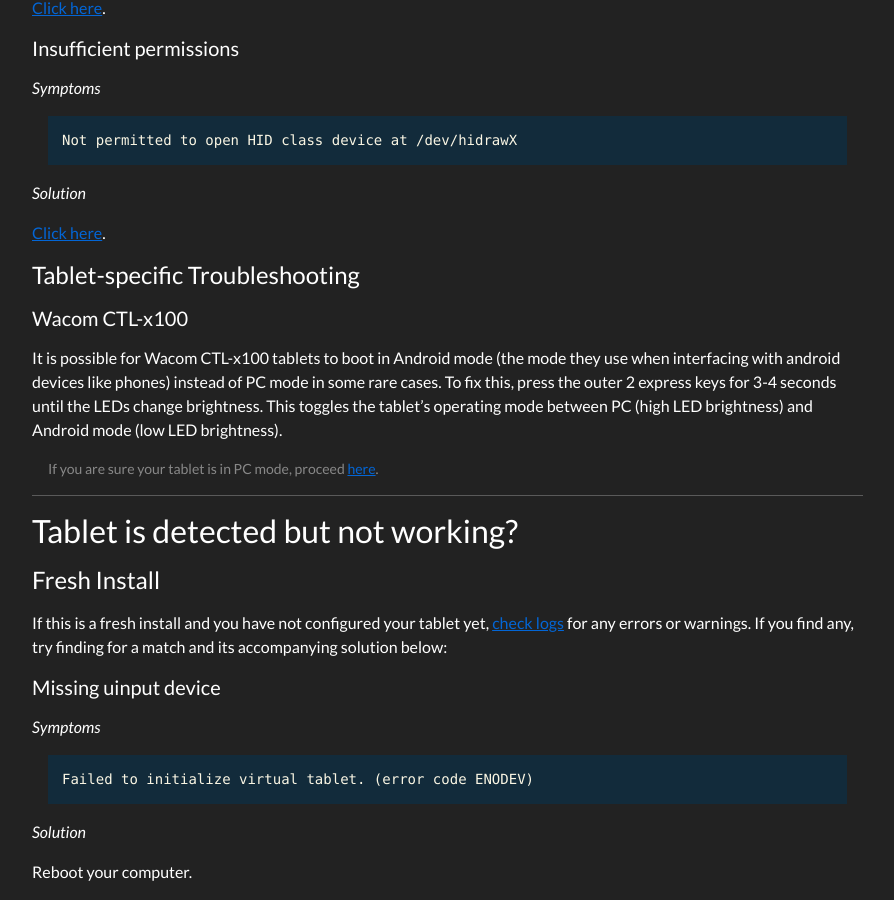
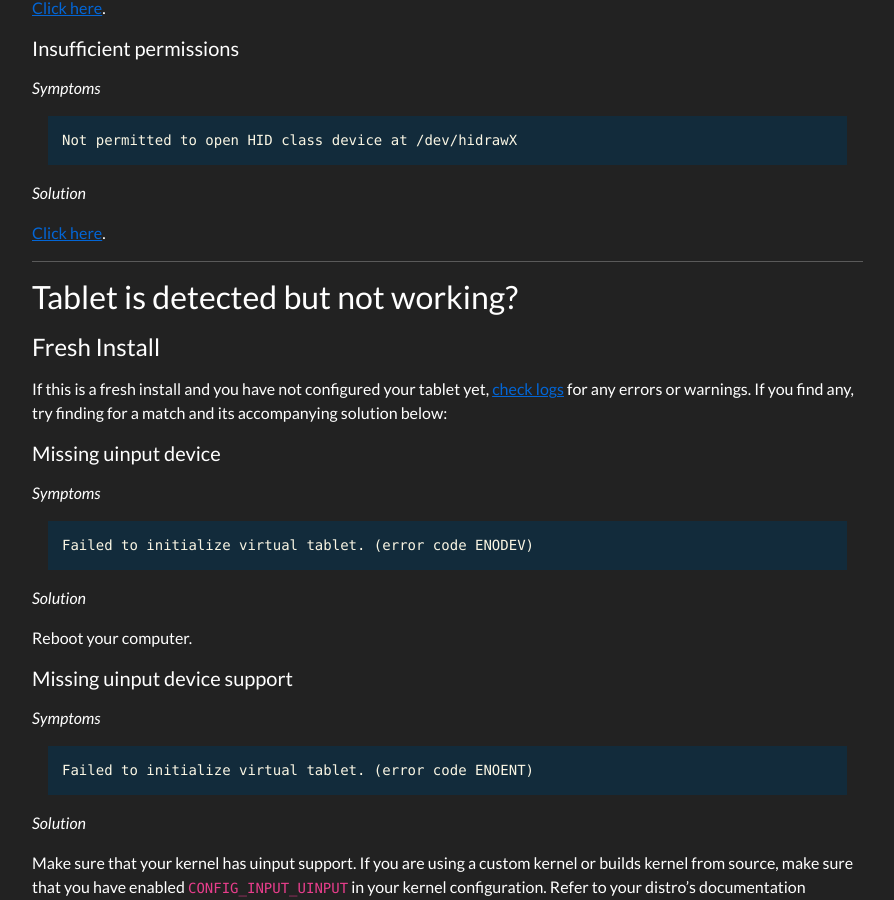
Before and after one commit to OpenTabletDriver/opentabletdriver.github.io, a Jekyll site: the page built from _wiki/FAQ/Linux.md, in a window 1280 px wide and 900 px high, scrolled down 723 px. Shown: the whole window, without its empty margins (335-1229 px from the left). Built offline with Jekyll 4.4.1, drawn with Linux system fonts in a browser that asks for light colours; nearby versions of some CDN libraries.

Commit message:
Move tablet-specific FAQs to their own page

```diff
--- a/_wiki/FAQ/Linux.md
+++ b/_wiki/FAQ/Linux.md
@@ -41,16 +41,6 @@ Not permitted to open HID class device at /dev/hidrawX
 _Solution_
 
 [Click here]({% link _wiki/Documentation/UdevRules.md %}).
-
-#### Tablet-specific Troubleshooting
-
-##### Wacom CTL-x100
-
-It is possible for Wacom CTL-x100 tablets to boot in Android mode (the mode they use when interfacing with android devices like phones) instead of PC mode in some rare cases. To fix this, press
-the outer 2 express keys for 3-4 seconds until the LEDs change brightness. This toggles the tablet's operating mode
-between PC (high LED brightness) and Android mode (low LED brightness).
-
-> If you are sure your tablet is in PC mode, proceed [here](#troubleshooting).
 
 ---
 
```
Also changed, not shown: _wiki/FAQ/General.md (+2 -0 lines), _wiki/FAQ/TabletSpecific.md (added, +11 -0 lines).
